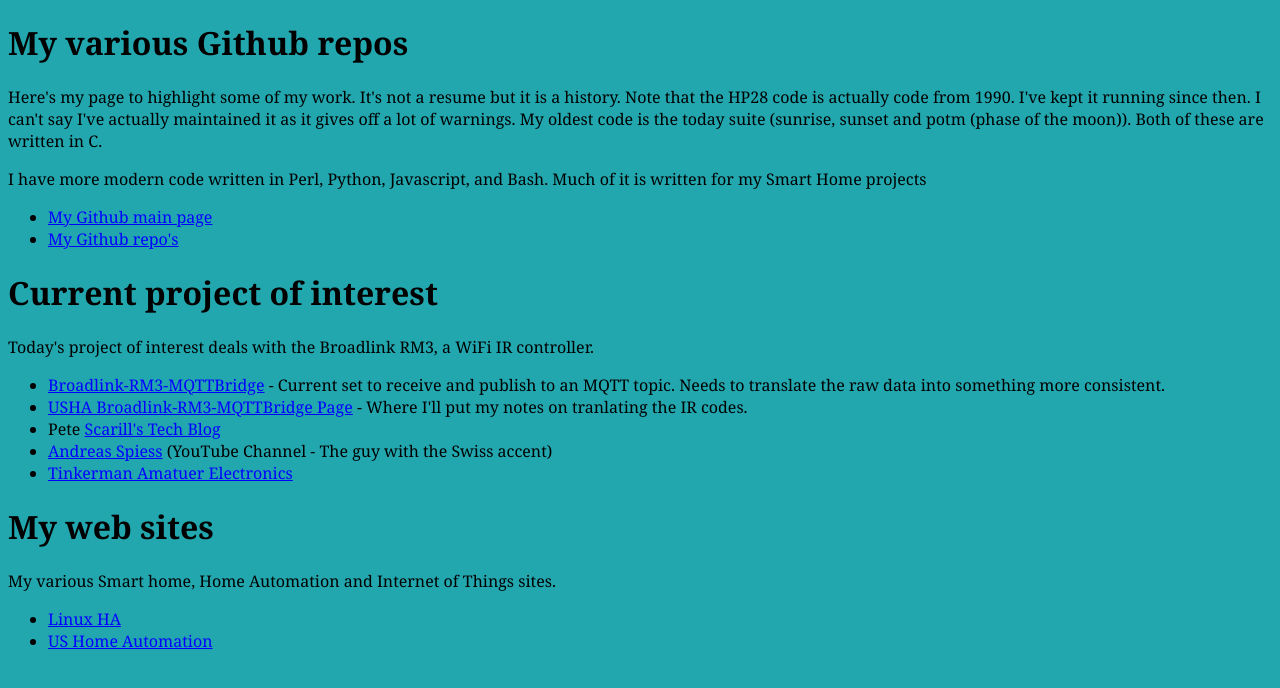
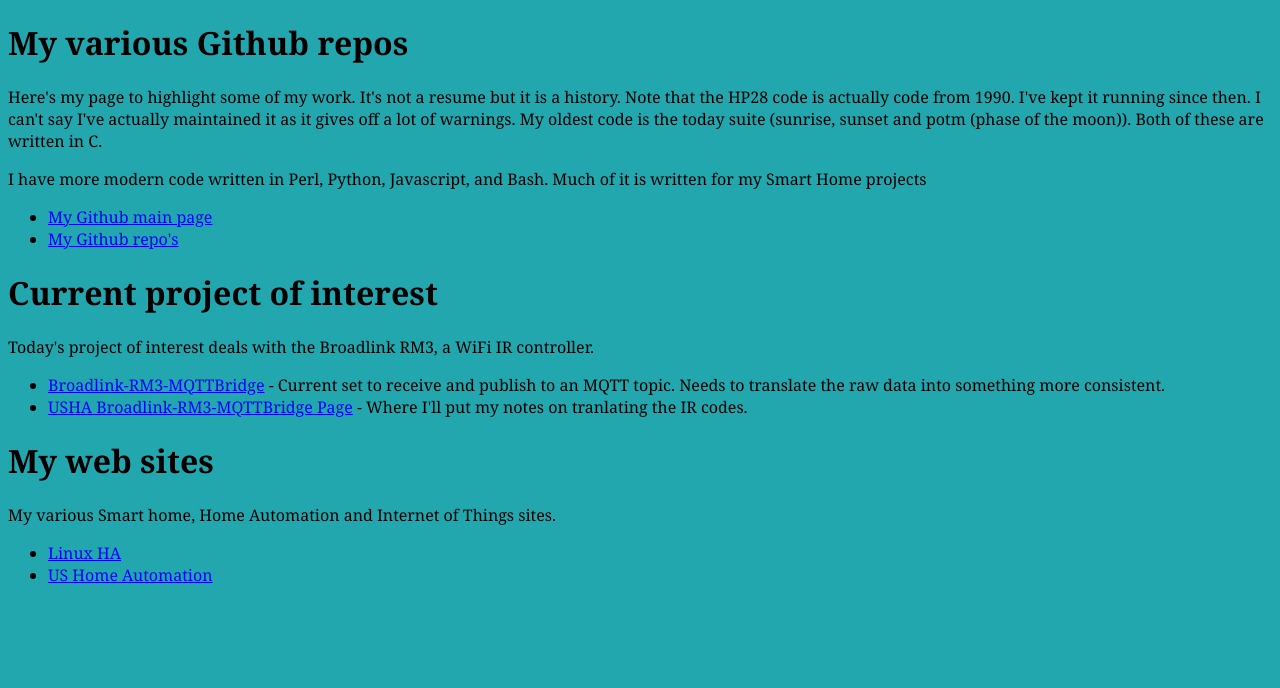
Before and after one commit to linuxha/linuxha.github.io, a plain HTML site: page index.html in a window 1280 px wide. Drawn offline with Linux system fonts and the light colour scheme.

Commit message:
Removed unrelated links

```diff
--- a/index.html
+++ b/index.html
@@ -48,9 +48,6 @@
     <li><a href="https://ushomeautomation.com/Projects/Broadlink-RM3-MQTTBridge">USHA
     Broadlink-RM3-MQTTBridge Page</a> - Where I'll put my notes on
     tranlating the IR codes.</li>
-    <li>Pete <a href="https://tech.scargill.net/">Scarill's Tech Blog</a></li>
-    <li><a href="https://www.youtube.com/channel/UCu7_D0o48KbfhpEohoP7YSQ">Andreas Spiess</a> (YouTube Channel - The guy with the Swiss accent)</li>
-    <li><a href="http://tinkerman.cat/">Tinkerman Amatuer Electronics</a></li>
   </ul>
 
   <h1> My web sites</h1>
```
